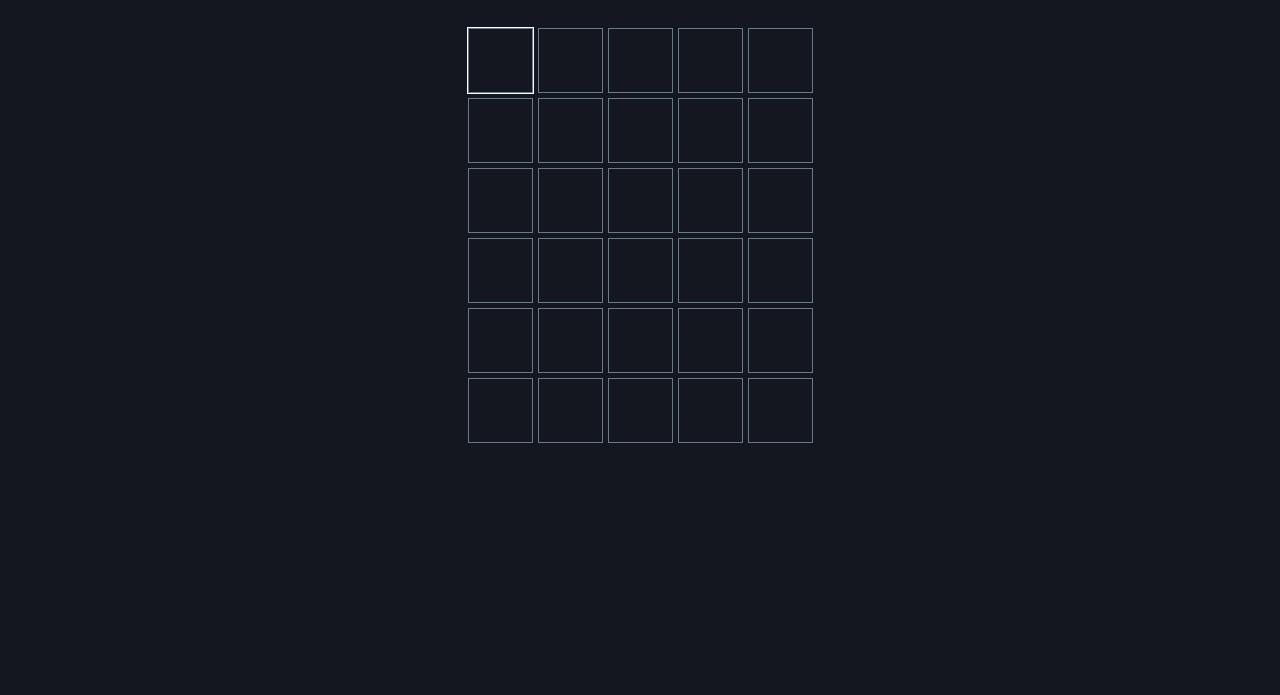
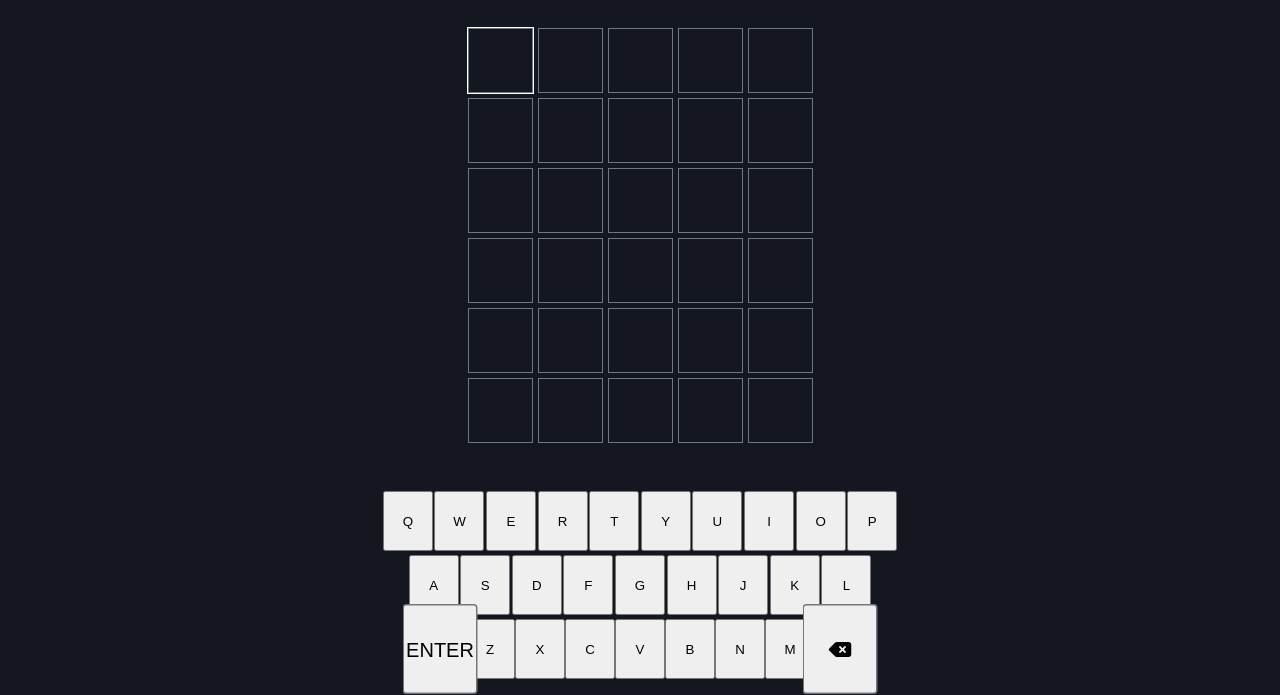
Before and after one commit to proby-8/portfolio-website, a plain HTML site: page public/wordlePage.html in a window 1280 px wide. Shown: the part 105-800 px from the top of the page. Drawn offline with nearby package versions, Linux system fonts and the light colour scheme.

Commit message:
need to fix enter and backspace buttons

```diff
--- a/public/styles/wordleStyles.scss
+++ b/public/styles/wordleStyles.scss
@@ -164,6 +164,8 @@ a{
         display: grid;
         margin: auto;
 
+        row-gap: 1.5rem;
+
         .gridBoard{
             display: grid;
             grid-template-columns: repeat(5, 1fr);
@@ -242,11 +244,60 @@ a{
                 }
             }
         }
+
     }
+
+    .keyBoard{
+        margin: auto;
+        display: grid;
+        grid-template-columns: repeat(1, 1fr);
+        row-gap: .25rem;
+        .top-row{
+            margin: auto;
+            display: grid;
+            grid-template-columns: repeat(10, 1fr);
+            column-gap: .1rem;
+
+            button{
+                width: 50px !important;
+                height: 60px;
+            }
+        }
+
+        .middle-row{
+            margin: auto;
+            display: grid;
+            grid-template-columns: repeat(9, 1fr);
+            column-gap: .1rem;
+
+            button{
+                width: 50px !important;
+                height: 60px;
+            }
+        }
+
+        .bottom-row{
+            margin: auto;
+            display: grid;
+            grid-template-columns: repeat(9, 1fr);
+            // column-gap: .1rem;
+
+            button{
+                width: 50px !important;
+                height: 60px;
+            }
+
+            .big{
+                scale: 1.5;
+            }
+        }
+    }
+
 }
 
 @media screen and (max-width: 575px) {
     .main{
+        row-gap: 1.5rem;
         .container{
             .gridBoard{
                 .element{
@@ -256,5 +307,26 @@ a{
                 }
             }
         }
+
+        .keyBoard{
+            .top-row{
+                button{
+                    width: 30px !important;
+                }
+            }
+            .middle-row{
+                button{
+                    width: 30px !important;
+                }
+            }
+            .bottom-row{
+                button{
+                    width: 30px !important;
+                }
+                .big{
+                    scale: 1.2;
+                }
+            }
+        }
     }
 }
--- a/public/wordle.js
+++ b/public/wordle.js
@@ -18,7 +18,6 @@ function input() {
         var randInt = Math.floor(Math.random() * words.length);
         var realWord = words[randInt];
         console.log(realWord);
-        alert(realWord);
 
         [...document.querySelectorAll(".element")].forEach(input => {
             input.addEventListener("input", function(e) {
@@ -54,8 +53,6 @@ function input() {
                     for (var i=0; i<5; i++) {
                         attempt += document.getElementById(id++).value;
                     }
-                    console.log("Attempted answer = " + attempt);
-                    alert("Attempted answer = " + attempt);
 
                     if (attempt.length > 4 && words.includes(attempt)) {
                         // real word
@@ -64,15 +61,12 @@ function input() {
                             var curId = (parseInt(ogid) + parseInt(i) - 4);
 
                             if (attempt[i] == realWord[i]) {
-                                console.log("green");
                                 document.getElementById(curId).classList.add("green");
                             }
                             else if (realWord.includes(attempt[i])) {
-                                console.log("yellow");
                                 document.getElementById(curId).classList.add("yellow");
                             }
                             else {
-                                console.log("grey");
                                 document.getElementById(curId).classList.add("grey");
                             }
                         }
@@ -84,10 +78,10 @@ function input() {
                             document.getElementById(oldId++).disabled = true;
                         }
                         if (newId > 51) {
-                            console.log("Game Over");
+                            console.log("You Lost!");
                         }
                         if (attempt == realWord) {
-                            console.log("Game over");
+                            console.log("You Won!");
                         }
                         else{
                             for (var i=0; i<5; i++) {
--- a/public/wordlePage.html
+++ b/public/wordlePage.html
@@ -57,7 +57,46 @@
 
             </div>
 
-            <div class="keyBoard"></div>
+        </div>
+
+
+        <div class="keyBoard">
+            <div class="top-row">
+                <button id="Q">Q</button>
+                <button id="W">W</button>
+                <button id="E">E</button>
+                <button id="R">R</button>
+                <button id="T">T</button>
+                <button id="Y">Y</button>
+                <button id="U">U</button>
+                <button id="I">I</button>
+                <button id="O">O</button>
+                <button id="P">P</button>
+            </div>
+
+            <div class="middle-row">
+                <button id="A">A</button>
+                <button id="S">S</button>
+                <button id="D">D</button>
+                <button id="F">F</button>
+                <button id="G">G</button>
+                <button id="H">H</button>
+                <button id="J">J</button>
+                <button id="K">K</button>
+                <button id="L">L</button>
+            </div>
+
+            <div class="bottom-row">
+                <button class="big" id="enter">ENTER</i></button>
+                <button id="Z">Z</button>
+                <button id="X">X</button>
+                <button id="C">C</button>
+                <button id="V">V</button>
+                <button id="B">B</button>
+                <button id="N">N</button>
+                <button id="M">M</button>
+                <button class="big" id="delete"><i class="fa fa-backspace"></i></button>
+            </div>
         </div>
 
         <div class="toggle night" id="switcher">
```
Also changed, not shown: public/styles/wordleStyles.css, 1 other file.
